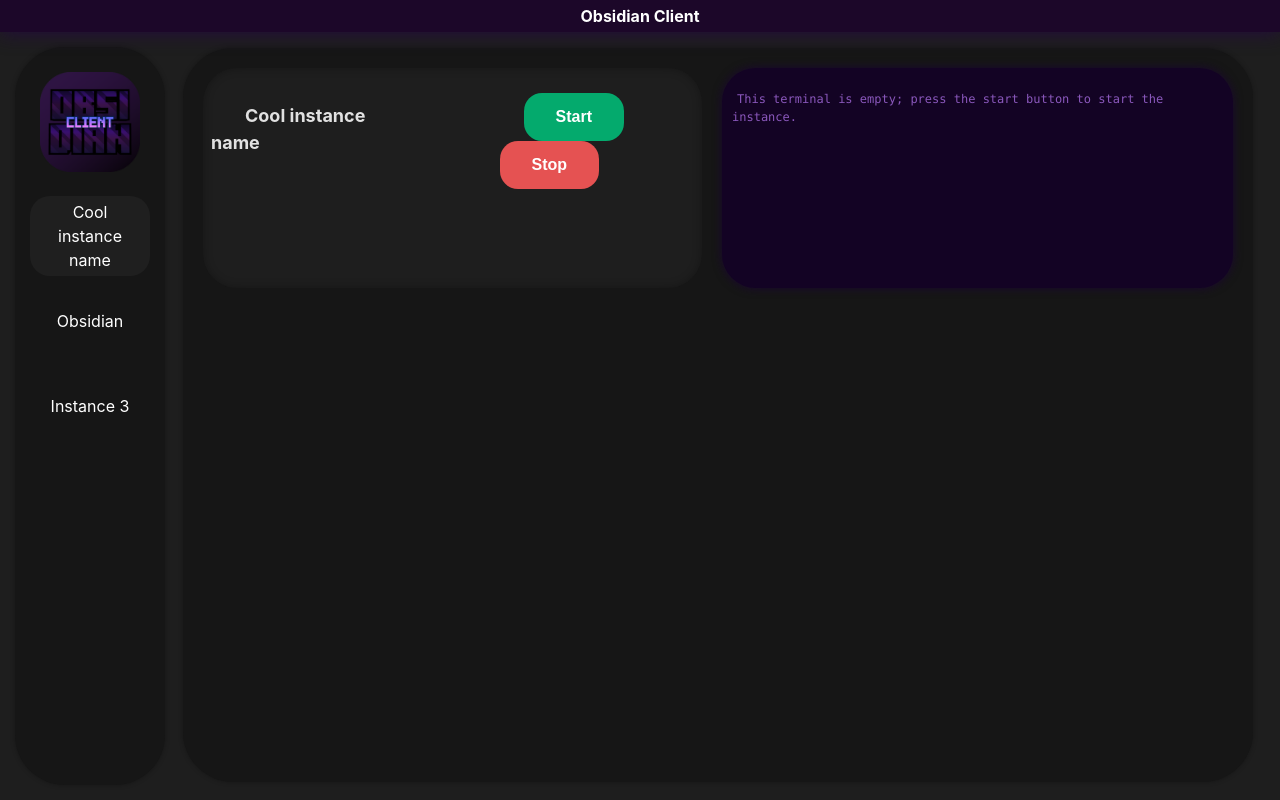
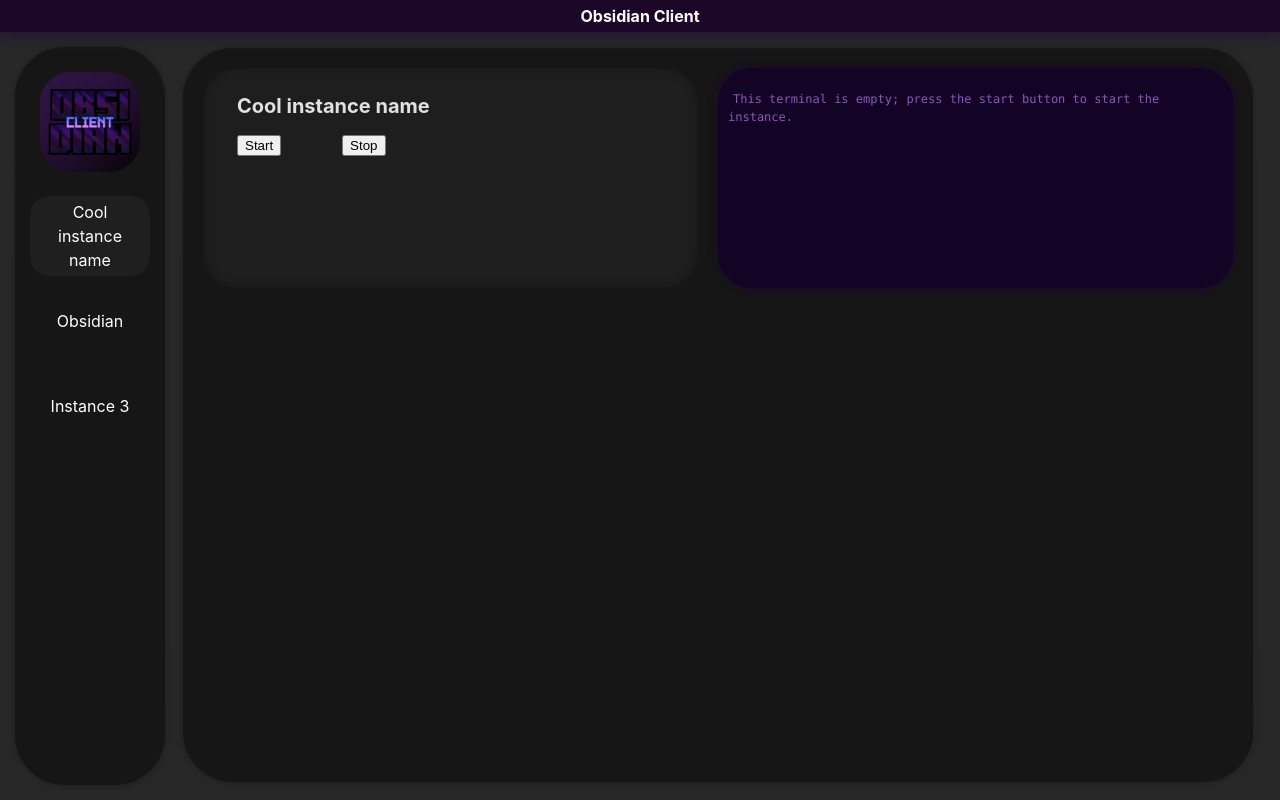
Before and after one commit to thorminate/obsidian-client, a Vue app: page / in a window 1280 px wide. Both pictures are taken after a click on the item "Cool instance name". Built offline with nearby package versions, Linux system fonts and the light colour scheme; a web font is replaced by a local one.

Commit message:
More everything

```diff
--- a/src/components/InstanceViewer.vue
+++ b/src/components/InstanceViewer.vue
@@ -1,8 +1,10 @@
 <template>
-  <div class="mainContent">
+  <div class="InstanceViewer">
     <div class="dashboard">
-      <h1 class="dashboard-title">{{ instanceName }}</h1>
-      <div class="controlButtons">
+      <div class="dashboardTop">
+        <h1 class="dashboard-title">{{ instanceName }}</h1>
+      </div>
+      <div class="buttons">
         <button class="startButton" @click="startInstance">Start</button>
         <button class="stopButton" @click="stopInstance">Stop</button>
       </div>
@@ -51,10 +53,11 @@
 <style scoped>
 @import url("https://fonts.googleapis.com/css2?family=Consolas:wght@100;200;300;400;500;600;700;800;900&display=swap");
 
-.mainContent {
+.InstanceViewer {
   display: flex;
   flex-direction: row;
 }
+
 .terminalViewer {
   background-color: #130324;
   color: #8a58bc;
@@ -72,56 +75,37 @@
 
 .dashboard {
   display: flex;
-  flex-direction: row;
+  flex-direction: column;
   background-color: #1e1e1e;
   border-radius: 34px;
   width: 100%;
   margin-right: 20px;
-  padding-left: 8px;
   box-shadow: inset 0 0 10px rgba(0, 0, 0, 0.301);
   text-align: left;
   text-indent: 34px;
-  font-size: xx-small;
+  font-size: x-small;
 }
 
-.dashboard-title {
-  margin-top: 34px;
+.dashboardTop {
+  display: flex;
+  flex-direction: row;
+  justify-content: space-between;
+  align-items: center;
+  padding-top: 10px;
 }
 
-.controlButtons {
-  height: 50px;
-  margin-left: 98px;
-  margin-top: 25px;
+.buttons {
+  display: flex;
+  flex-direction: row;
+  justify-content: space-between;
+  align-items: center;
+  padding-left: 34px;
+  width: 30%;
 }
 
 .startButton {
-  background-color: #04aa6d;
-  border: none;
-  color: white;
-  padding: 15px 32px;
-  text-align: center;
-  text-decoration: none;
-  display: inline-block;
-  border-radius: 18px;
-  font-size: 16px;
-  cursor: pointer;
-  justify-content: center;
-  font-weight: bolder;
 }
 
 .stopButton {
-  margin-left: 10px;
-  background-color: #e55252;
-  border: none;
-  color: white;
-  padding: 15px 32px;
-  text-align: center;
-  text-decoration: none;
-  display: inline-block;
-  border-radius: 18px;
-  font-size: 16px;
-  cursor: pointer;
-  justify-content: center;
-  font-weight: bolder;
 }
 </style>
--- a/src/style.css
+++ b/src/style.css
@@ -2,10 +2,9 @@
   font-family: Inter, system-ui, Avenir, Helvetica, Arial, sans-serif;
   line-height: 1.5;
   font-weight: 400;
-
   color-scheme: light dark;
   color: rgba(255, 255, 255, 0.87);
-  background-color: #1e1e1e;
+  background-image: linear-gradient(to bottom, #282828, #272727);
   font-synthesis: none;
   text-rendering: optimizeLegibility;
   -webkit-font-smoothing: antialiased;
```
Also changed, not shown: package.json (+18 -14 lines), scripts/repairDevEnvironment.js (deleted, +0 -10 lines), 1 other file (tests, documents, lock files or other folders).
